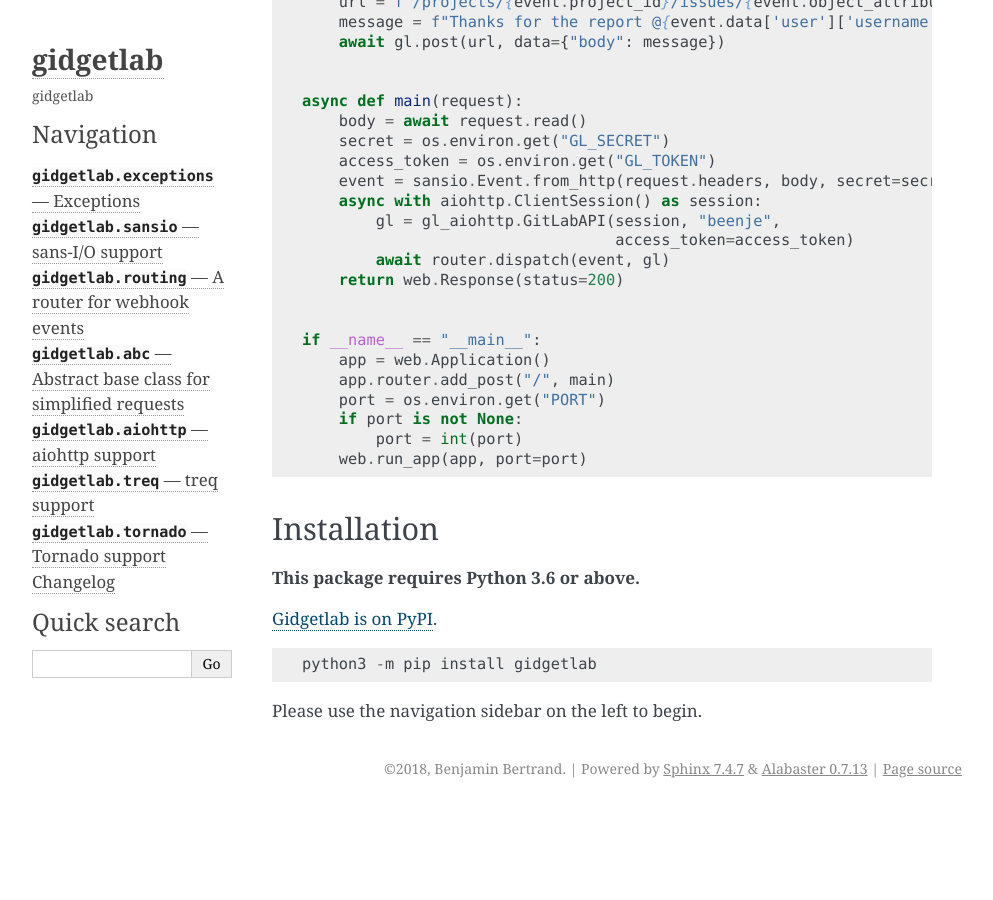
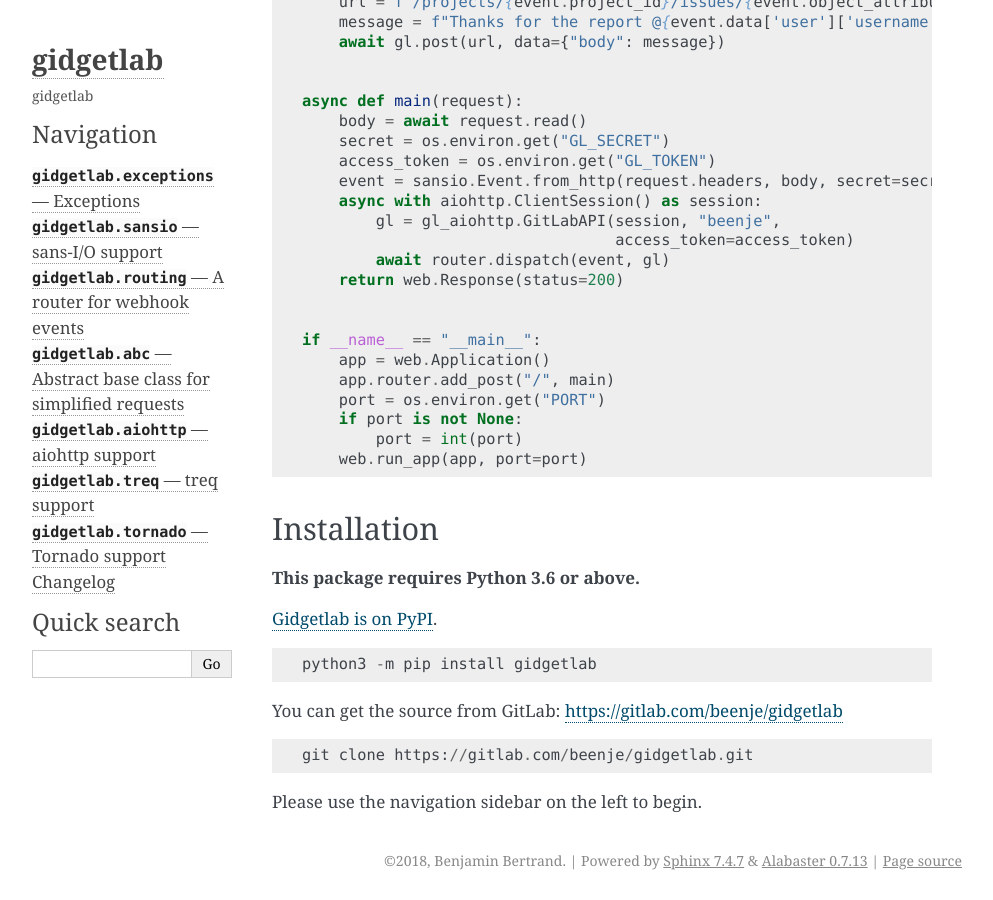
Before and after one commit to beenje/gidgetlab, a Sphinx documentation site: the page built from docs/index.rst, in a window 1280 px wide and 900 px high, scrolled down 930 px. Shown: the whole window, without its empty margins (148-1141 px from the left). Built offline with Sphinx 7.4.7, drawn with Linux system fonts in a browser that asks for light colours; before the commit the page ends 1738 px from its top, so only the background shows below that.

Commit message:
Add link to gitlab repository in the docs

```diff
--- a/docs/index.rst
+++ b/docs/index.rst
@@ -85,6 +85,13 @@
   python3 -m pip install gidgetlab
 
 
+You can get the source from GitLab: https://gitlab.com/beenje/gidgetlab
+
+::
+
+  git clone https://gitlab.com/beenje/gidgetlab.git
+
+
 Please use the navigation sidebar on the left to begin.
 
 .. toctree::
```
